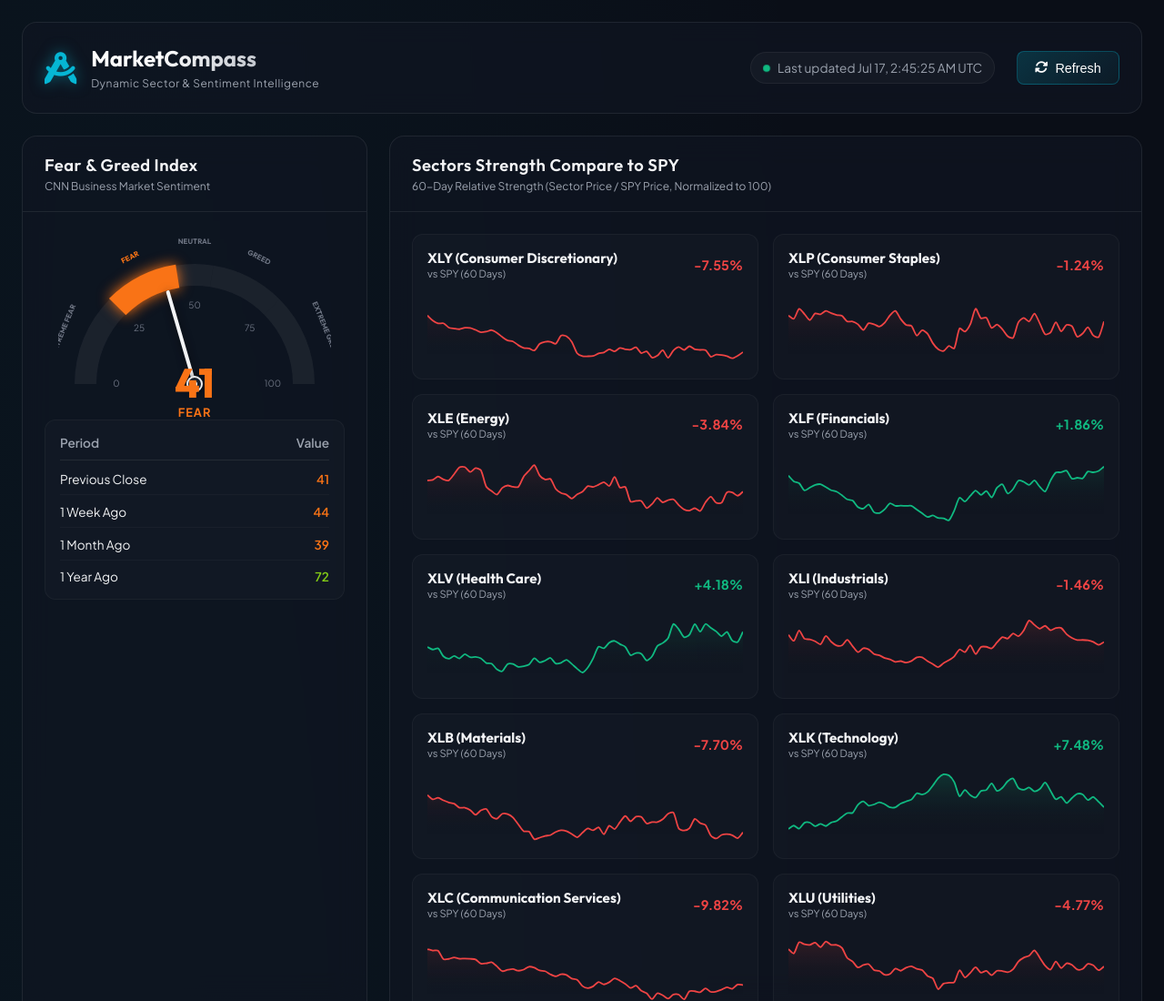
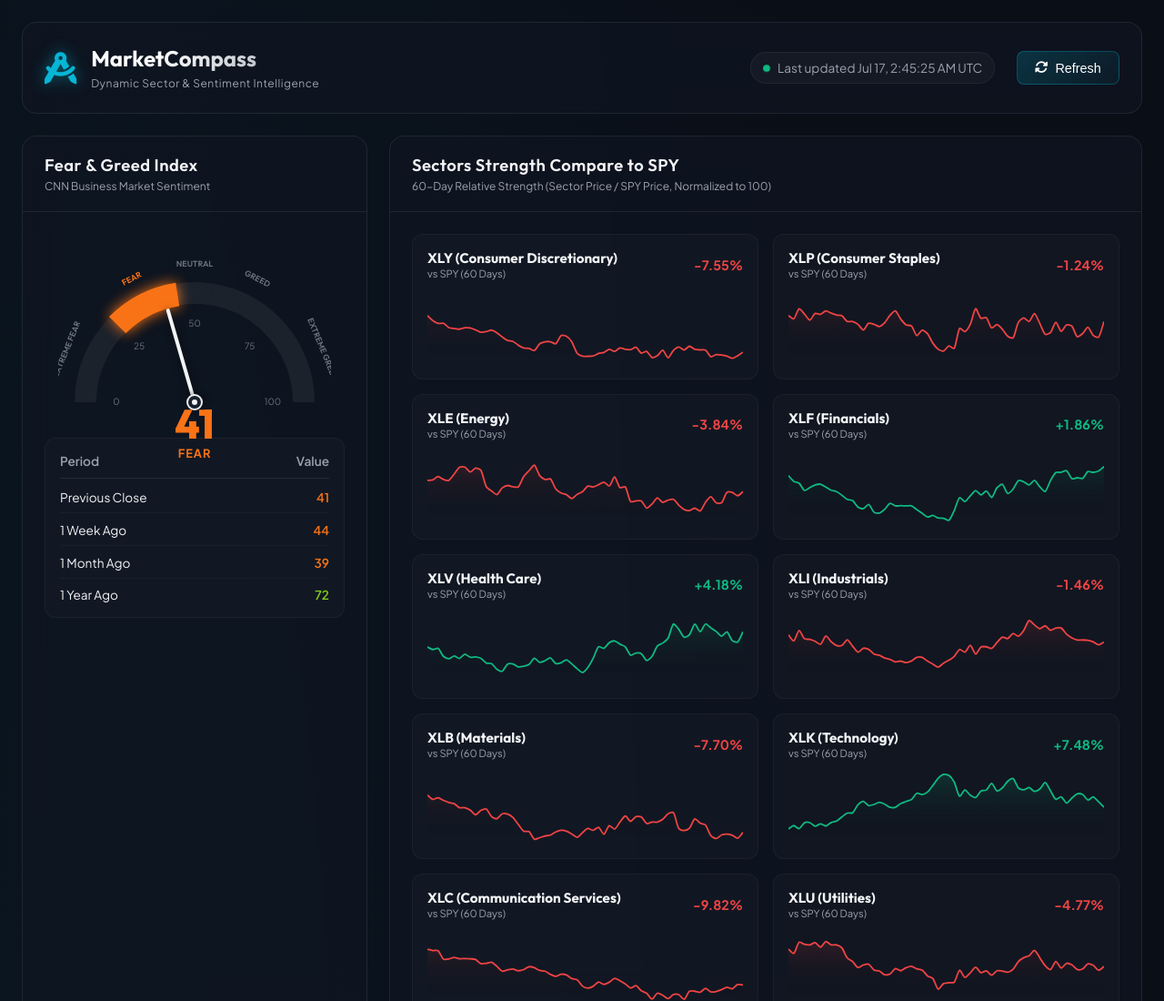
Before and after one commit to Avids/MarketCompass, a plain HTML site: page index.html in a window 1280 px wide. Shown: the top 1100 px of the page at 91% size. Drawn offline with nearby package versions, Linux system fonts and the light colour scheme.

Commit message:
fix: move F&G score value display further down and adjust arc text positioning to prevent boundary clipping

```diff
--- a/app.js
+++ b/app.js
@@ -182,14 +182,15 @@ function renderFearGreed(fg) {
     });
 
     // Draw segment label text in arc
-    ctx.font = '700 8px "Outfit"';
+    ctx.font = '600 9px "Outfit"';
     ctx.fillStyle = '#9ca3af';
     segments.forEach(seg => {
         const segStartAngle = startAngle + (seg.min / 100) * totalSpan;
         const segEndAngle = startAngle + (seg.max / 100) * totalSpan;
         const midAngle = segStartAngle + (segEndAngle - segStartAngle) / 2;
 
-        const textRadius = radius + strokeWidth + 12;
+        // Increase text radius to prevent cropping on outer edges
+        const textRadius = radius + strokeWidth - 2;
         const x = centerX + Math.cos(midAngle) * textRadius;
         const y = centerY + Math.sin(midAngle) * textRadius;
 
@@ -199,7 +200,7 @@ function renderFearGreed(fg) {
 
         const isCurrentValInSeg = fg.score >= seg.min && fg.score <= seg.max;
         ctx.fillStyle = isCurrentValInSeg ? seg.activeColor : '#6b7280';
-        ctx.fillText(seg.label, 0, 0);
+        ctx.fillText(seg.label, 0, -10); // Offset upwards to clear arc boundary
         ctx.restore();
     });
 
--- a/index.html
+++ b/index.html
@@ -47,7 +47,7 @@
                 <div class="card-body fear-greed-body">
                     <div class="gauge-wrapper">
                         <div class="gauge-container">
-                            <canvas id="fear-greed-gauge" width="300" height="180"></canvas>
+                            <canvas id="fear-greed-gauge" width="300" height="200"></canvas>
                             <div class="gauge-value-display">
                                 <span id="fg-score" class="score-num">--</span>
                                 <span id="fg-rating" class="score-label">Neutral</span>
--- a/style.css
+++ b/style.css
@@ -207,7 +207,7 @@ body {
 .gauge-wrapper {
     position: relative;
     width: 300px;
-    height: 180px;
+    height: 200px;
 }
 
 .gauge-container {
@@ -216,7 +216,7 @@ body {
 
 .gauge-value-display {
     position: absolute;
-    bottom: -20px;
+    bottom: -45px;
     left: 50%;
     transform: translateX(-50%);
     text-align: center;
```
